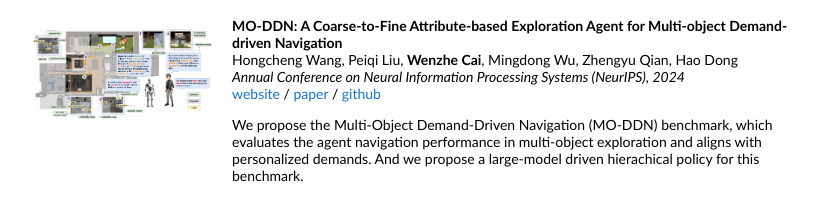
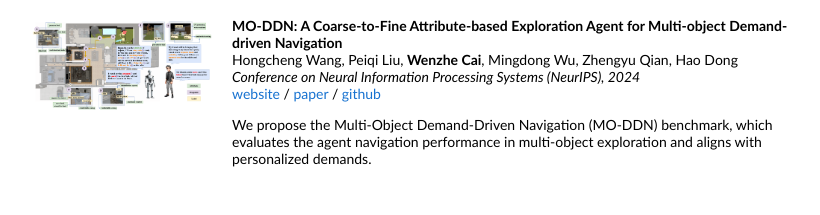
Before and after one commit to wzcai99/wzcai99.github.io, a plain HTML site: page index.html in a window 1280 px wide. Shown: the part 921-1136 px from the top of the page, without its empty margins (228-1048 px from the left). Drawn offline with Linux system fonts and the light colour scheme.

Commit message:
update moddn

```diff
--- a/index.html
+++ b/index.html
@@ -94,7 +94,7 @@
                   <br>
                   Hongcheng Wang, Peiqi Liu, <strong>Wenzhe Cai</strong>, Mingdong Wu, Zhengyu Qian, Hao Dong
                   <br>
-                  <em> Annual Conference on Neural Information Processing Systems (NeurIPS), 2024</em>
+                  <em> Conference on Neural Information Processing Systems (NeurIPS), 2024</em>
                   <br>
                   <a href="https://wzcai99.github.io/">website</a>
                   /
@@ -103,7 +103,6 @@
                   <a href="https://wzcai99.github.io/">github</a>
                   <p>
                     We propose the Multi-Object Demand-Driven Navigation (MO-DDN) benchmark, which evaluates the agent navigation performance in multi-object exploration and aligns with personalized demands.
-                    And we propose a large-model driven hierachical policy for this benchmark.
                   </p>
                 </td>
               </tr>
```
